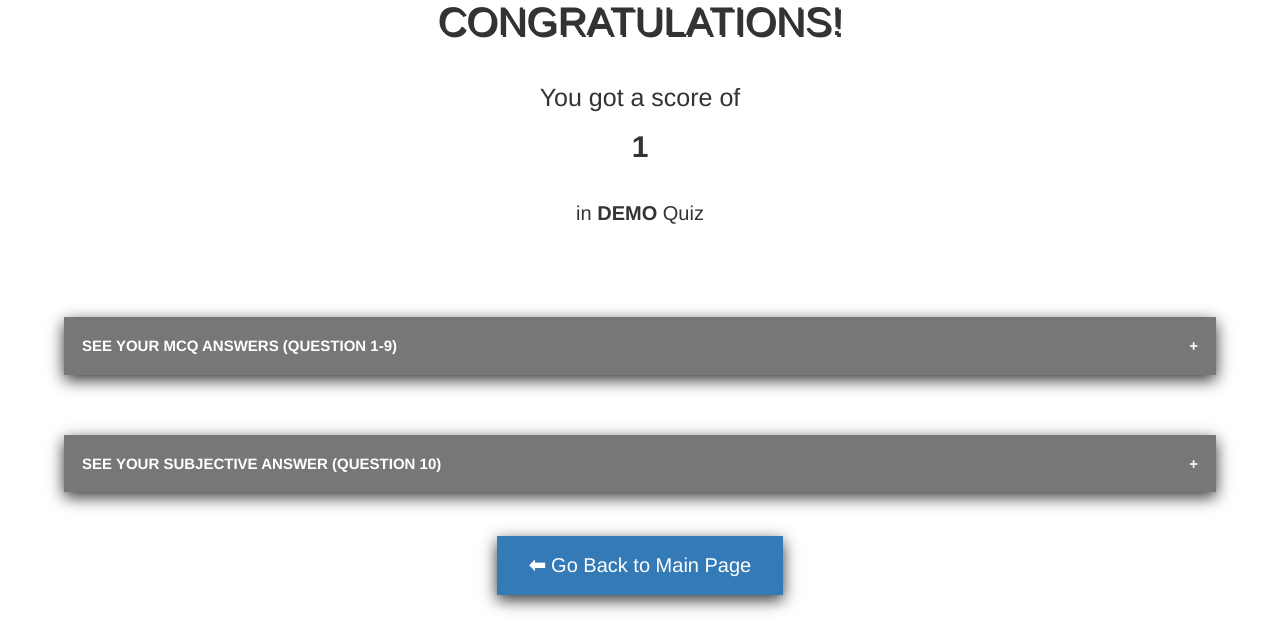
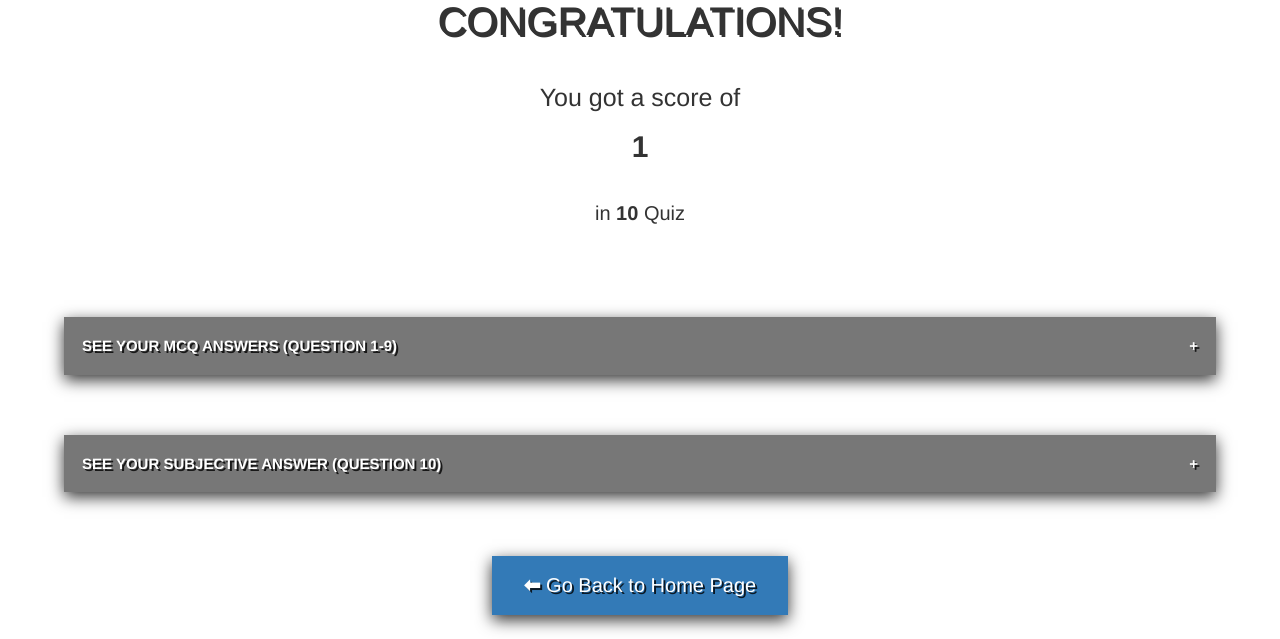
Before and after one commit to sujata-dev/BrainyDude, a Flask app: template src/templates/result_page.html in a window 1280 px wide. Shown: the part 197-836 px from the top of the page. Before the commit the page ends 809 px from the top, so only its background shows below. Run offline with Flask 2, Linux system fonts and the light colour scheme; the template is opened without the code that fills it: most values are stand-ins (such as "Sample title", 1, 10 or a date in 2020); lists and menus that the app fills with data are empty; some libraries are stand-ins or nearby versions.

Commit message:
main page to home page

```diff
--- a/src/templates/result_page.html
+++ b/src/templates/result_page.html
@@ -30,11 +30,13 @@
 
         <p style="font-size:25px">You got a score of </p>
         <p style="font-size:30px"><b>{{total_points}}</b></p><br>
-        <p style="font-size:20px">in <b>DEMO</b> Quiz</p>
+        <p style="font-size:20px">in <b>{{topic}}</b> Quiz</p>
         <br><br><br><br>
 
 
-        <button class="collapsible"><b>SEE YOUR MCQ ANSWERS (QUESTION 1-9)</b></button>
+        <button class="collapsible" style="text-shadow: 2px 2px rgba(0, 0, 0, 0.8);">
+            <b>SEE YOUR MCQ ANSWERS (QUESTION 1-9)</b>
+        </button>
         <div class="content"><br><br>
             <table id="result">
                 <tr>
@@ -74,7 +76,7 @@
         </div>
         <br><br><br>
 
-        <button class="collapsible"><b>SEE YOUR SUBJECTIVE ANSWER (QUESTION 10)</b></button>
+        <button class="collapsible" style="text-shadow: 2px 2px rgba(0, 0, 0, 0.8);"><b>SEE YOUR SUBJECTIVE ANSWER (QUESTION 10)</b></button>
         <div class="content"><br><br>
             <table>
                 <tr>
@@ -98,7 +100,7 @@
                     <td><p style="font-size:15px;padding: 15px;">
                         <b>:</b>
                     </p></td>
-                    <td><p id="time_taken_10" style="font-size:20px;padding: 15px;">
+                    <td><p id="time_taken_10" style="font-size:15px;padding: 15px;">
                     </p></td>
                 </tr>
             </table>
@@ -208,11 +210,13 @@
                 }
             }
         </script>
-        <br><br>
+        <br><br><br>
 
-        <a href="{{url_for('index')}}"><button type="button" class="button">
-            <b>⬅</b> Go Back to Main Page
-        </button></a>
+        <a href="{{url_for('index')}}">
+            <button type="button" class="button" style="text-shadow: 2px 2px rgba(0, 0, 0, 0.8);">
+                <b>⬅</b> Go Back to Home Page
+            </button>
+        </a>
     </center><br>
 </body>
 </html>
```
